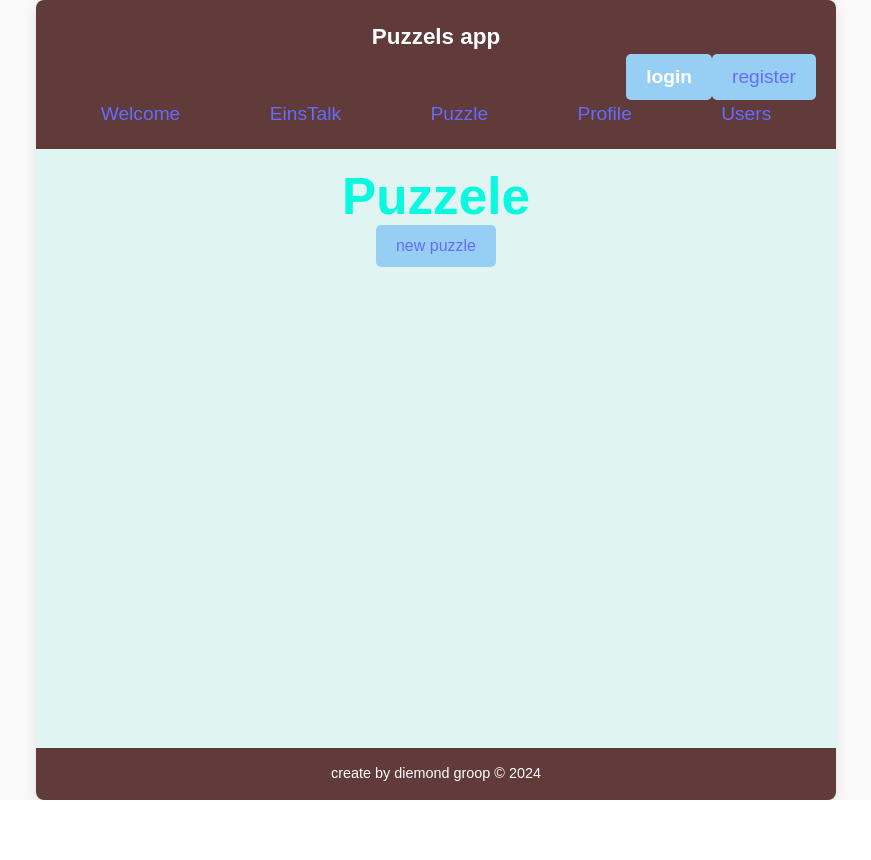
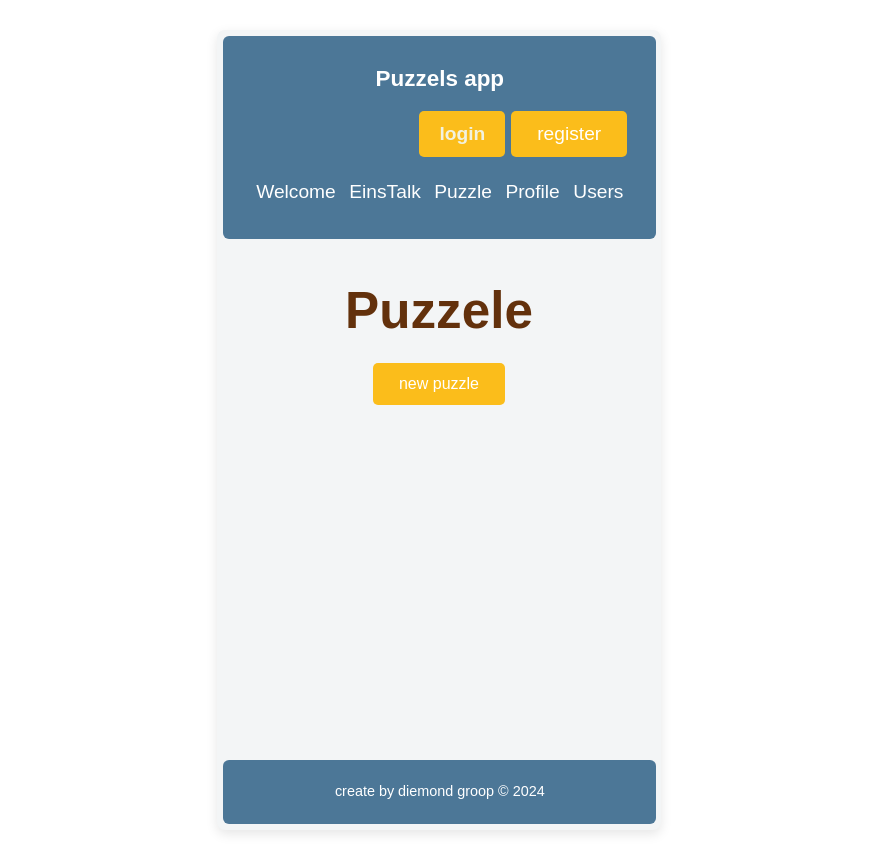
Before and after one commit to yoske208/Einstalk-fork, a React (Vite) app in the folder Client/: page /puzzle in a window 1280 px wide. Shown: the whole page, without its empty margins (204-1075 px from the left). Before the commit the page ends 800 px from the top, so only its background shows below. Built offline with nearby package versions, Linux system fonts and the light colour scheme; no server answers.

Commit message:
css crazy

```diff
--- a/Client/src/App.css
+++ b/Client/src/App.css
@@ -1,13 +1,14 @@
 * {
   box-sizing: border-box;
-  margin: 0;
-  padding: 0;
+  margin: 3px;
+  padding: 3px;
+
 }
 
 body {
   font-family: 'Poppins', sans-serif;
-  background-color: #f9f9f9;
-  color: #08f8e0;
+  background-color: white;
+  color: #63310C;
   display: flex;
   justify-content: center;
   align-items: center;
@@ -15,13 +16,15 @@ body {
   margin: 0;
 }
 
+
 .app-container {
+  border-radius: 3px;
   display: flex;
   flex-direction: column;
   min-height: 100vh;
   width: 100%;
   max-width: 800px;
-  background-color: #fff;
+  background-color: #F3F5F6;
   box-shadow: 0px 4px 12px rgba(0, 0, 0, 0.1);
   border-radius: 8px;
   overflow: hidden;
@@ -36,13 +39,13 @@ body {
 }
 
 
-
 header {
-  background-color: #613a3a;
+  border-radius: 6px;
+  background-color: #4C7797;
   display: flex;
   flex-direction: column;
   color: white;
-  width: 800px;
+  width: 99%;
   padding: 20px;
   text-align: center;
   font-size: 1.2em;
@@ -58,21 +61,23 @@ main {
   align-items: center;
   padding: 20px;
   overflow-y: auto;
-  background-color: hwb(171 88% 4%);
+  background-color: #F2F2DF(171 88% 4%);
+
 }
 
 .card-list {
+
   display: flex;
   flex-wrap: wrap;
   gap: 20px;
   width: 100%;
-  justify-content: center;
+  justify-content: space-evenly;
   padding-bottom: 20px;
 }
 
 .card {
-  background-color: #613a3a;
-  border: 3px solid #2c1414;
+  background-color: #FBBD1B;
+  /* border: 0.1px solid #63310C; */
   border-radius: 8px;
   padding: 20px;
   width: 280px;
@@ -86,18 +91,18 @@ main {
   margin-bottom: 10px;
 
   font-size: 1.2em;
-  color: #6be8a3;
+  color: #63310C;
   font-weight: 500;
 }
 
 .card p {
   font-size: 1em;
-  color: #8df95f;
+  color: #63310C;
   margin-bottom: 15px;
 }
 
 .card button {
-  background-color: #e74c3c;
+  background-color: #63310C;
   color: white;
   border: none;
   border-radius: 4px;
@@ -107,19 +112,21 @@ main {
   transition: background-color 0.3s ease;
 }
 .errorPage{
-  color: #e74c3c;
+  color: #63310C;
   font-size: x-large;
 }
 
 .card button:hover {
-  background-color: #c0392b;
+  background-color: #63310C;
 }
 
 footer {
-  background-color: #613a3a;
+  border-radius: 6px;
+  background-color: #4C7797;
   color: white;
   text-align: center;
   padding: 15px;
+  width: 99%;
   font-size: 0.9em;
 }
 
@@ -134,7 +141,7 @@ footer {
 
 .link{
   background-color: rgb(125, 241, 125);
-  color: black;
+  color: #63310C;
   border: 2px solid #3a3535;
   border-radius: 10px;
   text-decoration:none
@@ -153,7 +160,7 @@ form {
 label {
   font-weight: 500;
   margin-bottom: 5px;
-  color: #333333;
+  color: white;
 }
 input[type="text"],
 input[type="email"],
@@ -167,8 +174,8 @@ input[type='password']
 }
 button {
   padding: 12px 20px;
-  background-color: #97cff4;
-  color: #fff;
+  background-color: #FBBD1B;
+  color: #F2F2DF;
   border: none;
   border-radius: 5px;
   font-size: 1em;
@@ -177,7 +184,7 @@ button {
   transition: background-color 0.3s ease, transform 0.1s ease;
 }
 button:hover {
-  background-color: #005FA3;
+  background-color: #4B593E;
 }
 button:active {
   transform: scale(0.98);
--- a/Client/src/index.css
+++ b/Client/src/index.css
@@ -11,7 +11,7 @@
 
 a {
   font-weight: 500;
-  color: #646cff;
+  color: white;
   text-decoration: inherit;
 }
 a:hover {
@@ -44,7 +44,7 @@ button {
   transition: border-color 0.25s;
 }
 button:hover {
-  border-color: #646cff;
+  border-color: #CFD989;
 }
 button:focus,
 button:focus-visible {
@@ -57,7 +57,7 @@ button:focus-visible {
     background-color: #ffffff;
   }
   a:hover {
-    color: #747bff;
+    color: white;
   }
   button {
     background-color: #f9f9f9;
```
